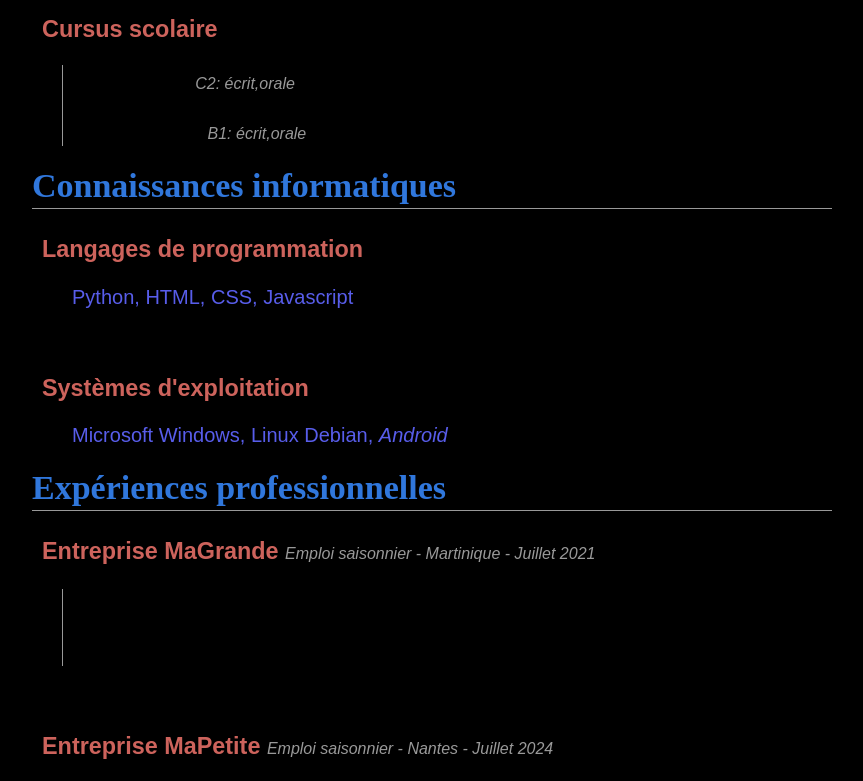
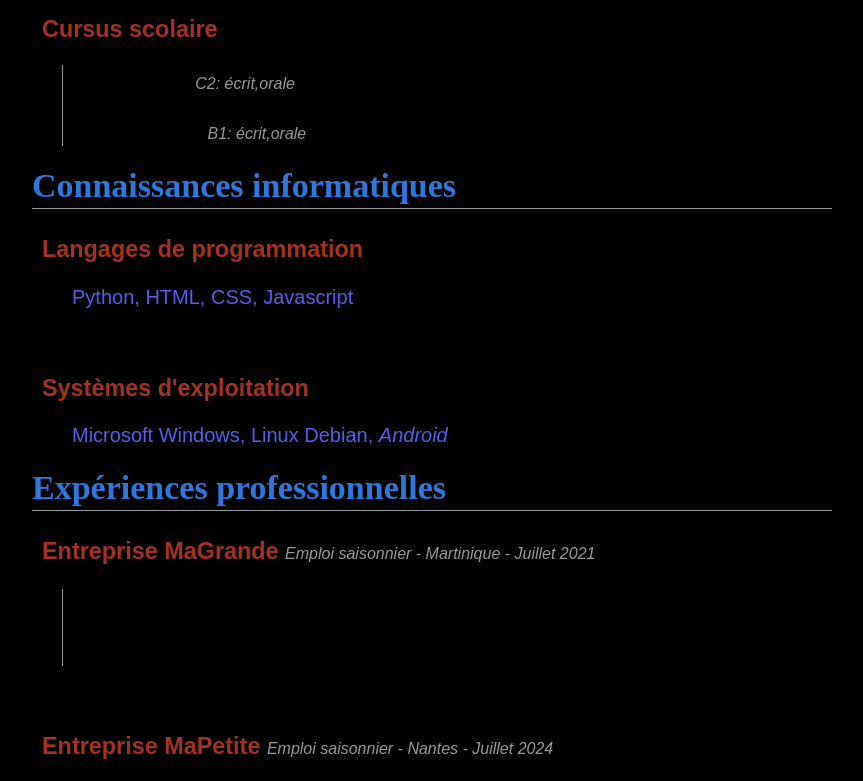
Before and after one commit to LyceeFaure/Cv_Jonathan_Simon, a plain HTML site: page index.html in a window 1280 px wide. Shown: the part 593-1374 px from the top of the page, without its empty margins (6-869 px from the left). Drawn offline with Linux system fonts and the light colour scheme.

Commit message:
Update style.css

```diff
--- a/style.css
+++ b/style.css
@@ -25,7 +25,7 @@ border-bottom: 1px solid #999;
 }
 
 h3 {
-color:rgb(205, 99, 92);
+color:#A43121;
 padding-left: 10px;
 }
 
```
